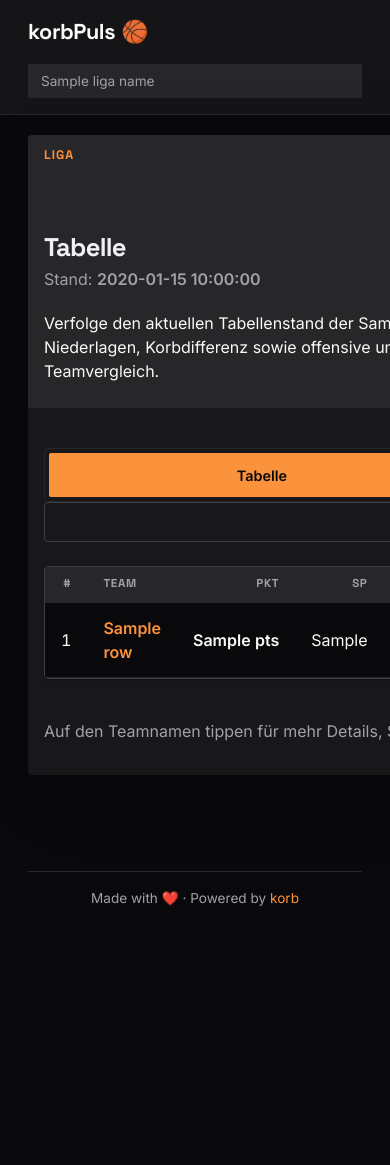
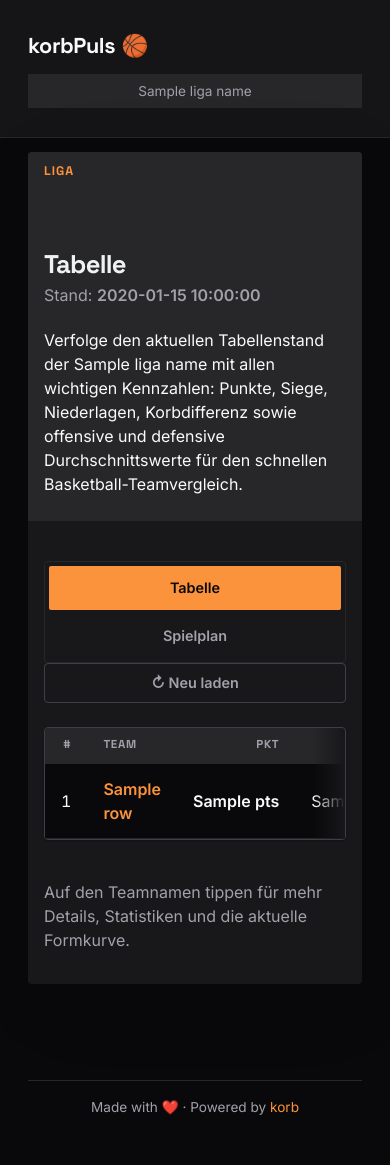
Before and after one commit to malvavisc0/korbpuls, a FastAPI app: template src/korbpuls/templates/standings.html in a window 390 px wide; the page is wider, and only the part inside the window is pictured. Before the commit the page ends 906 px from the top of that part, so only its background shows below. Run offline with FastAPI, Linux system fonts and the light colour scheme; the template is opened without the code that fills it: most values are stand-ins (such as "Sample title", 1, 10 or a date in 2020); some libraries are stand-ins or nearby versions.

Commit message:
fixing mobile screen

```diff
--- a/src/korbpuls/static/app.css
+++ b/src/korbpuls/static/app.css
@@ -58,6 +58,7 @@ html { background: var(--kp-base); }
 
 body.app-shell {
     min-height: 100vh;
+    overflow-x: clip;
     color: var(--kp-text);
     background: var(--kp-base);
     position: relative;
@@ -107,6 +108,7 @@ body, p, td, th, input, button, select, textarea, .stat-card__detail,
     justify-content: space-between;
     gap: 1rem;
     min-height: 3.5rem;
+    flex-wrap: wrap;
 }
 
 .brand {
@@ -144,6 +146,8 @@ body, p, td, th, input, button, select, textarea, .stat-card__detail,
     color: var(--kp-text-secondary);
     font-size: 0.85rem;
     padding: 0.35rem 0.75rem;
+    max-width: 100%;
+    overflow-wrap: anywhere;
 }
 
 /* ── Layout ─────────────────────────────────────────────────── */
@@ -212,6 +216,14 @@ body, p, td, th, input, button, select, textarea, .stat-card__detail,
 
 .surface, .hero-card, .loading-card, .error-card, .ai-panel, .form-panel {
     padding: 1.35rem;
+}
+
+.page > *,
+.page-intro,
+.team-hero,
+.section-heading > *,
+.ai-panel__header > * {
+    min-width: 0;
 }
 
 /* ── Hero ───────────────────────────────────────────────────── */
@@ -400,6 +412,7 @@ body, p, td, th, input, button, select, textarea, .stat-card__detail,
     border: 1px solid var(--kp-border-subtle);
     border-radius: var(--kp-radius);
     padding: 0.25rem;
+    min-width: 0;
 }
 
 .segmented-nav__tab {
@@ -417,6 +430,8 @@ body, p, td, th, input, button, select, textarea, .stat-card__detail,
     font-weight: 600;
     font-size: 0.9rem;
     transition: background 0.15s, color 0.15s;
+    min-width: 0;
+    text-align: center;
 }
 
 .segmented-nav__tab:hover {
@@ -664,6 +679,8 @@ body, p, td, th, input, button, select, textarea, .stat-card__detail,
 
 .table-shell {
     border: 1px solid var(--kp-border);
+    position: relative;
+    overflow: hidden;
 }
 
 .table-scroll table {
@@ -693,6 +710,7 @@ body, p, td, th, input, button, select, textarea, .stat-card__detail,
 .table-scroll {
     overflow-x: auto;
     -webkit-overflow-scrolling: touch;
+    overscroll-behavior-x: contain;
 }
 
 .table-scroll table {
@@ -835,6 +853,8 @@ table tbody td {
 .ai-panel__body {
     max-width: 72ch;
     line-height: 1.75;
+    min-width: 0;
+    overflow-wrap: anywhere;
 }
 
 .ai-panel__body > * + * {
@@ -1059,6 +1079,28 @@ details.ai-details summary {
         align-items: stretch;
     }
 
+    .site-header {
+        position: static;
+    }
+
+    .site-main {
+        padding-top: 0.85rem;
+    }
+
+    .site-nav {
+        gap: 0.75rem;
+        padding: 0.85rem 0;
+    }
+
+    .brand {
+        width: 100%;
+    }
+
+    .league-pill {
+        width: 100%;
+        text-align: center;
+    }
+
     .ai-panel__header {
         flex-direction: column;
         align-items: flex-start;
@@ -1079,18 +1121,39 @@ details.ai-details summary {
 
     .segmented-nav__tabs {
         width: 100%;
+        flex-direction: column;
     }
 
     .segmented-nav__tab {
-        flex: 1;
+        width: 100%;
         justify-content: center;
         min-height: 2.75rem;
+        white-space: normal;
     }
 
     .page-shell,
     .site-header__inner,
     .site-footer__inner {
         width: min(1120px, calc(100% - 1.5rem));
+    }
+
+    .surface,
+    .hero-card,
+    .loading-card,
+    .error-card,
+    .ai-panel,
+    .form-panel {
+        padding: 1rem;
+    }
+
+    .team-hero {
+        padding: 1rem;
+    }
+
+    .table-shell > .section-heading,
+    .table-shell > .note {
+        padding-left: 1rem;
+        padding-right: 1rem;
     }
 
     .table-scroll table { min-width: 620px; }
@@ -1117,11 +1180,25 @@ details.ai-details summary {
 
     .brand__tagline { display: none; }
 
+    .site-nav {
+        min-height: auto;
+    }
+
     h1 { font-size: 1.5rem; }
     .page-intro h1, .hero h1 { font-size: 1.6rem; }
+    .team-hero__name-row h1 { font-size: 1.85rem; }
 
     .eyebrow, .ai-panel__eyebrow { font-size: 0.82rem; }
     .stat-card__label, .metric-card__label { font-size: 0.85rem; }
+    .stat-card__value, .metric-card__value { font-size: 1.05rem; }
+    .ai-panel__body {
+        font-size: 0.98rem;
+        line-height: 1.6;
+    }
+    .section-heading h2,
+    .ai-panel__header h2 {
+        font-size: 1.2rem;
+    }
 
     .table-scroll table { min-width: 480px; }
 
```
